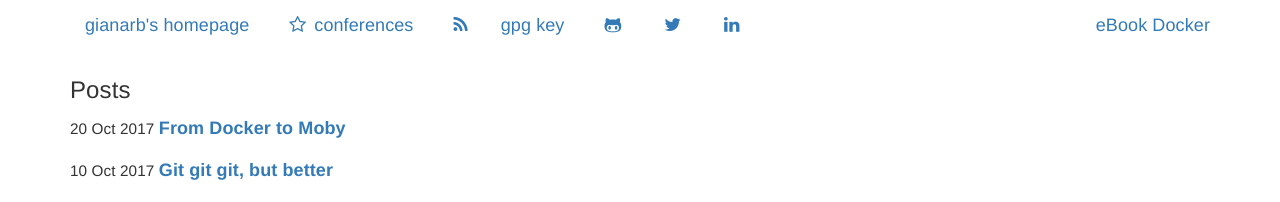
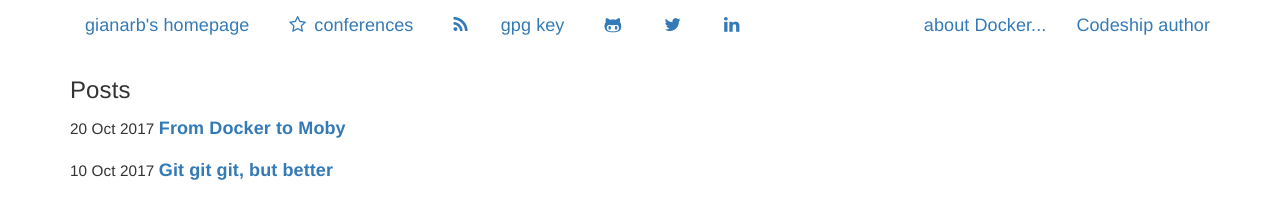
Before and after one commit to gianarb/gianarb.github.com, a Jekyll site: the page built from index.html, in a window 1280 px wide. Shown: the top 202 px of the page. Built offline with Jekyll 4.4.1, drawn with Linux system fonts in a browser that asks for light colours; nearby versions of some CDN libraries.

Commit message:
Add codeship reference

```diff
--- a/_includes/navigator.html
+++ b/_includes/navigator.html
@@ -20,7 +20,8 @@
         </ul>
 
         <ul class="nav navbar-nav navbar-right">
-			<li><a target="_blank" href="http://scaledocker.com/">eBook Docker</a></li>
+			<li><a target="_blank" href="http://scaledocker.com/">about Docker...</a></li>
+			<li><a target="_blank" href="https://blog.codeship.com/author/gianlucaarbezzano/">Codeship author</a></li>
 		</ul>
 	</div><!--/.nav-collapse -->
 </div>
```
